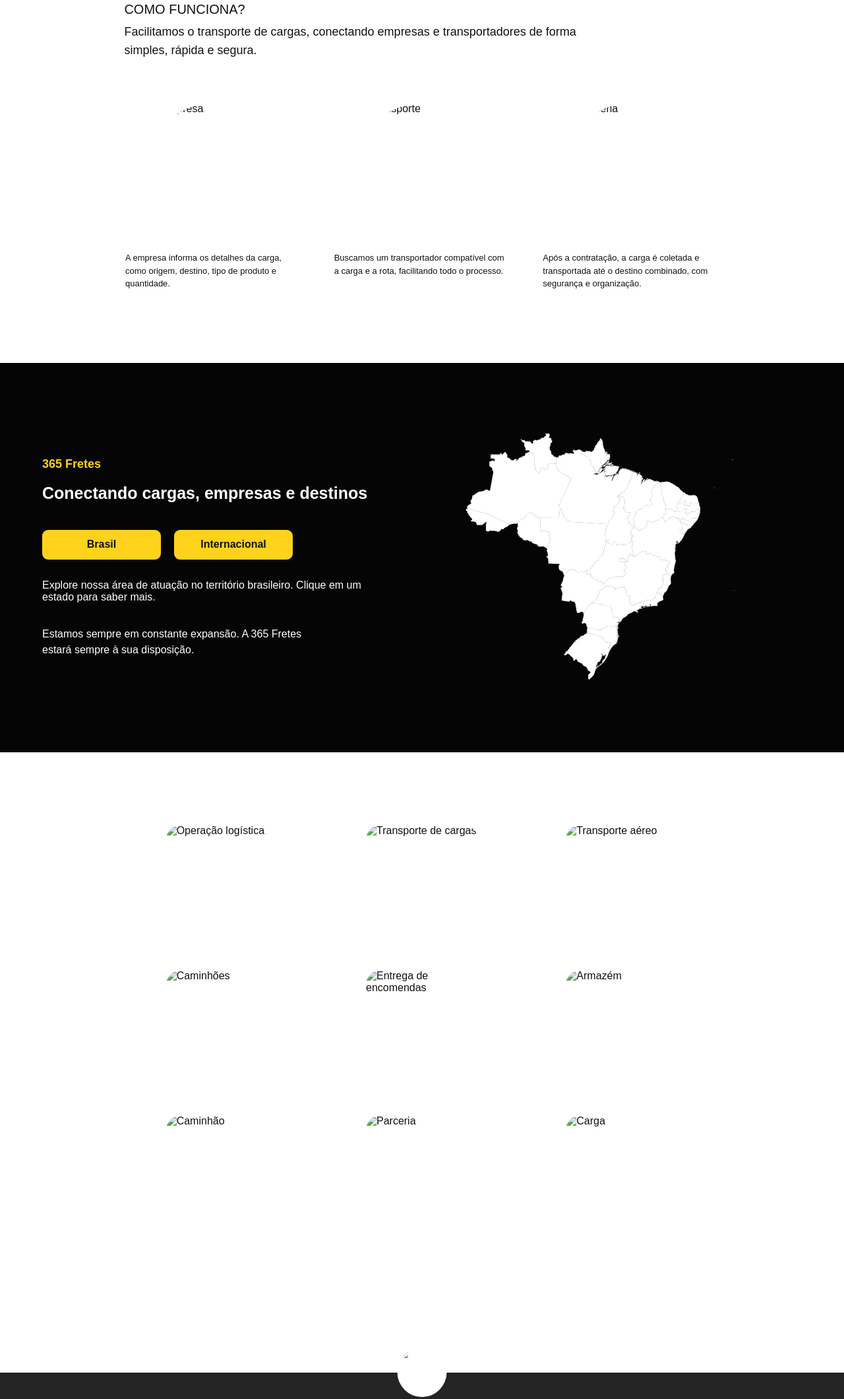
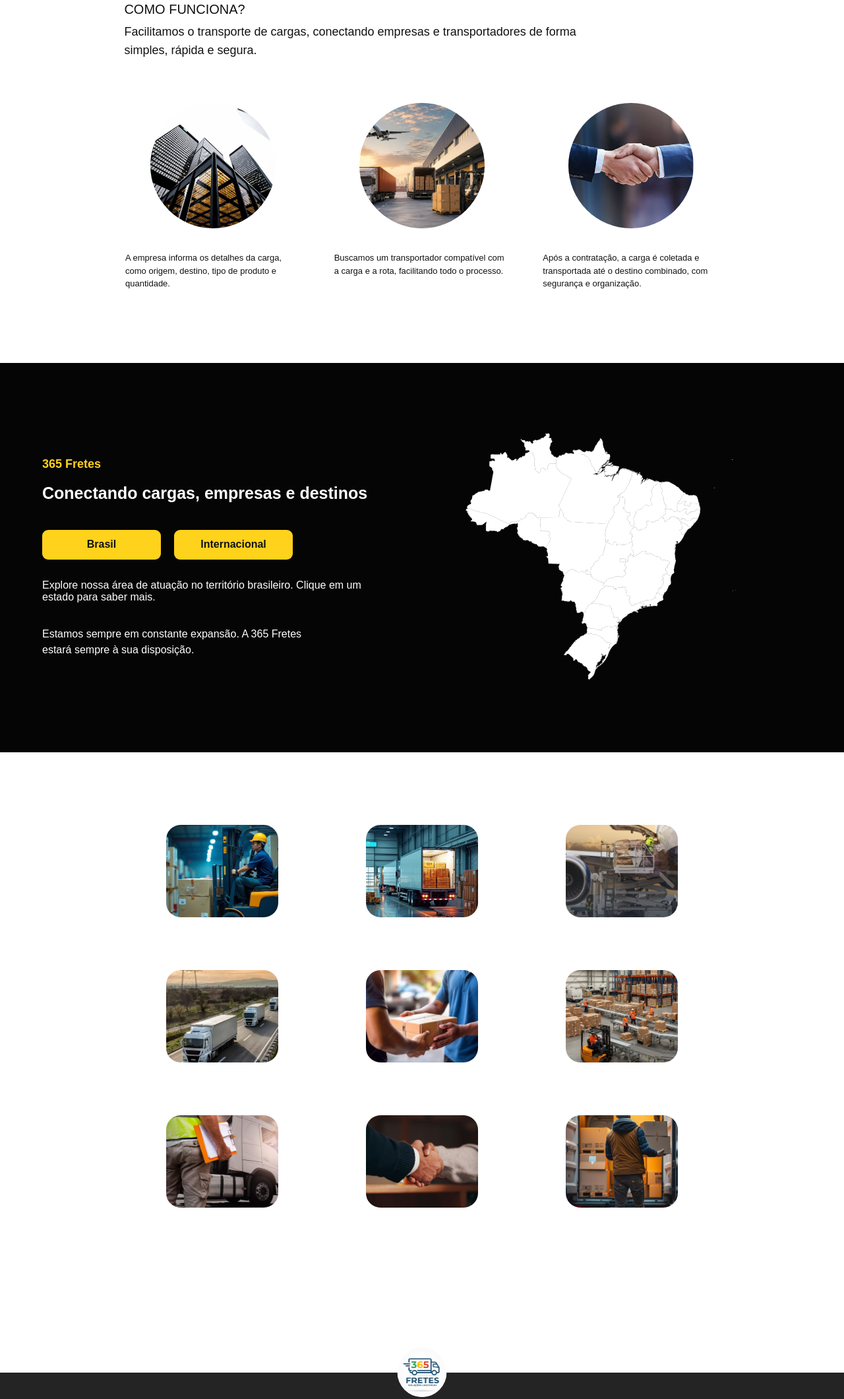
Before and after one commit to mariadebiazi-boop/frete3655, a plain HTML site: page index.html in a window 1280 px wide. Shown: the part 670-2790 px from the top of the page at 66% size. Drawn offline with Linux system fonts and the light colour scheme.

Commit message:
Update index.html

```diff
--- a/index.html
+++ b/index.html
@@ -16,7 +16,7 @@
     <header>
 
         <div class="logo">
-            <img src="imagem/logo canva.png" alt="365 Fretes">
+            <img src="logo canva.png" alt="365 Fretes">
         </div>
 
         <nav>
@@ -41,15 +41,15 @@
             <div class="imagens-caminhao">
 
                 <div class="imagem-hover">
-                    <img src="imagem/1.jfif" alt="Caminhão na estrada">
+                    <img src="1.jfif" alt="Caminhão na estrada">
 
-                    <img src="imagem/1(1).jfif" alt="Caminhão transportando carga">
+                    <img src="1(1).jfif" alt="Caminhão transportando carga">
                 </div>
 
                 <div class="imagem-hover">
-                    <img src="imagem/2.jfif" alt="Caminhão na estrada">
+                    <img src="2.jfif" alt="Caminhão na estrada">
 
-                    <img src="imagem/2(2).jfif" alt="Transporte de carga">
+                    <img src="2(2).jfif" alt="Transporte de carga">
                 </div>
 
             </div>
@@ -73,7 +73,7 @@
             <div class="cards">
 
                 <div class="card">
-                    <img src="imagem/3.jfif" alt="Empresa">
+                    <img src="3.jfif" alt="Empresa">
 
                     <p>
                         A empresa informa os detalhes da carga, como origem,
@@ -82,7 +82,7 @@
                 </div>
 
                 <div class="card">
-                    <img src="imagem/4.jfif" alt="Transporte">
+                    <img src="4.jfif" alt="Transporte">
 
                     <p>
                         Buscamos um transportador compatível com a carga e
@@ -91,7 +91,7 @@
                 </div>
 
                 <div class="card">
-                    <img src="imagem/5.png" alt="Parceria">
+                    <img src="5.png" alt="Parceria">
 
                     <p>
                         Após a contratação, a carga é coletada e transportada
@@ -195,7 +195,7 @@
 
             <div id="mapaInternacionalContainer" class="mapa-container">
 
-                <img src="imagem/Mapa Amarelo da América do Sul.png" alt="Mapa amarelo da América do Sul"
+                <img src="Mapa Amarelo da América do Sul.png" alt="Mapa amarelo da América do Sul"
                     id="mapaInternacional">
 
 
@@ -208,39 +208,39 @@
             <div class="grade-servicos">
 
                 <div class="imagem-servico">
-                    <img src="imagem/6.jfif" alt="Operação logística">
+                    <img src="6.jfif" alt="Operação logística">
                 </div>
 
                 <div class="imagem-servico">
-                    <img src="imagem/7.jfif" alt="Transporte de cargas">
+                    <img src="7.jfif" alt="Transporte de cargas">
                 </div>
 
                 <div class="imagem-servico">
-                    <img src="imagem/8.jfif" alt="Transporte aéreo">
+                    <img src="8.jfif" alt="Transporte aéreo">
                 </div>
 
                 <div class="imagem-servico">
-                    <img src="imagem/9.jfif" alt="Caminhões">
+                    <img src="9.jfif" alt="Caminhões">
                 </div>
 
                 <div class="imagem-servico">
-                    <img src="imagem/10.jfif" alt="Entrega de encomendas">
+                    <img src="10.jfif" alt="Entrega de encomendas">
                 </div>
 
                 <div class="imagem-servico">
-                    <img src="imagem/11.jfif" alt="Armazém">
+                    <img src="11.jfif" alt="Armazém">
                 </div>
 
                 <div class="imagem-servico">
-                    <img src="imagem/12.jfif" alt="Caminhão">
+                    <img src="12.jfif" alt="Caminhão">
                 </div>
 
                 <div class="imagem-servico">
-                    <img src="imagem/13.jfif" alt="Parceria">
+                    <img src="13.jfif" alt="Parceria">
                 </div>
 
                 <div class="imagem-servico">
-                    <img src="imagem/14.jfif" alt="Carga">
+                    <img src="14.jfif" alt="Carga">
                 </div>
 
             </div>
@@ -257,7 +257,7 @@
 
     <footer>
 
-        <img src="imagem/logo footer.png" alt="365 Fretes" class="logo-footer">
+        <img src="logo footer.png" alt="365 Fretes" class="logo-footer">
 
         <div class="redes">
 
@@ -326,7 +326,7 @@
 
     <script>
 
-        // BOTÕES BRASIL E INTERNACIONAL
+
 
         const btnBrasil =
             document.getElementById("btnBrasil");
```
